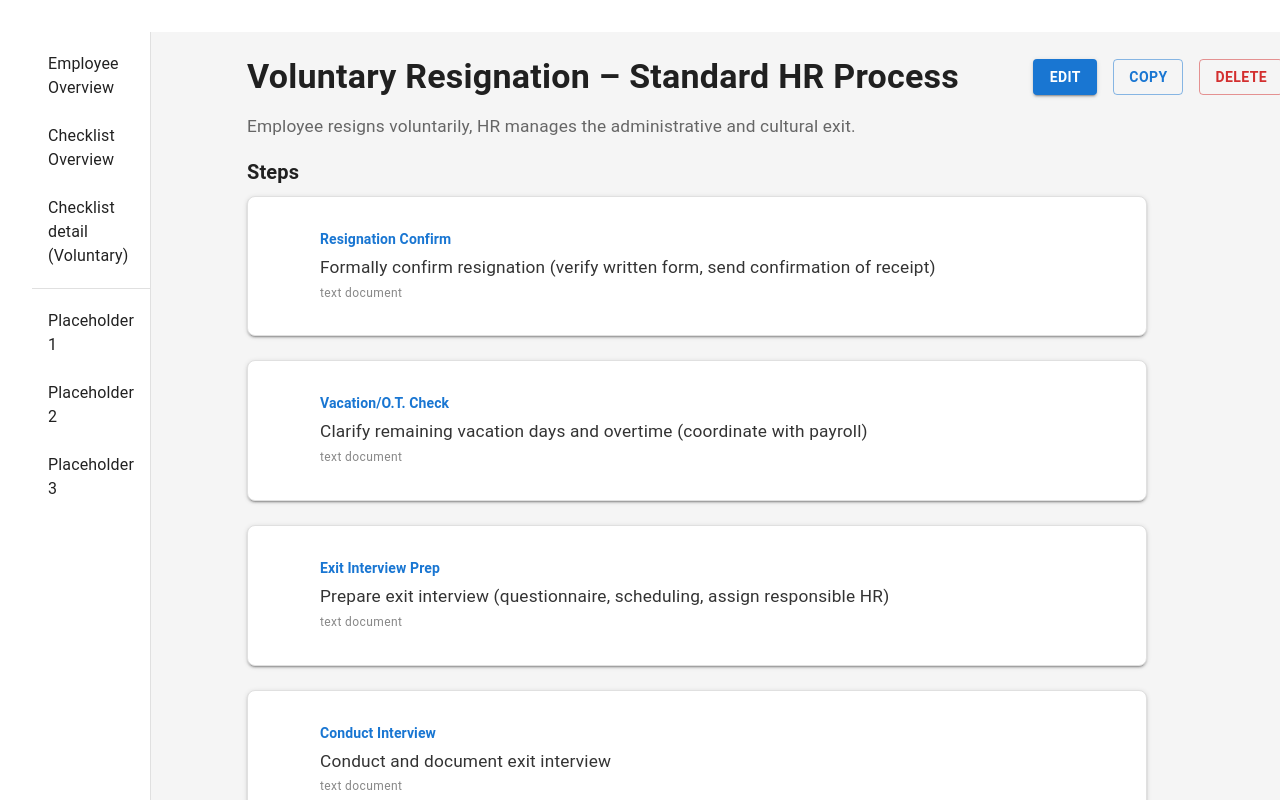
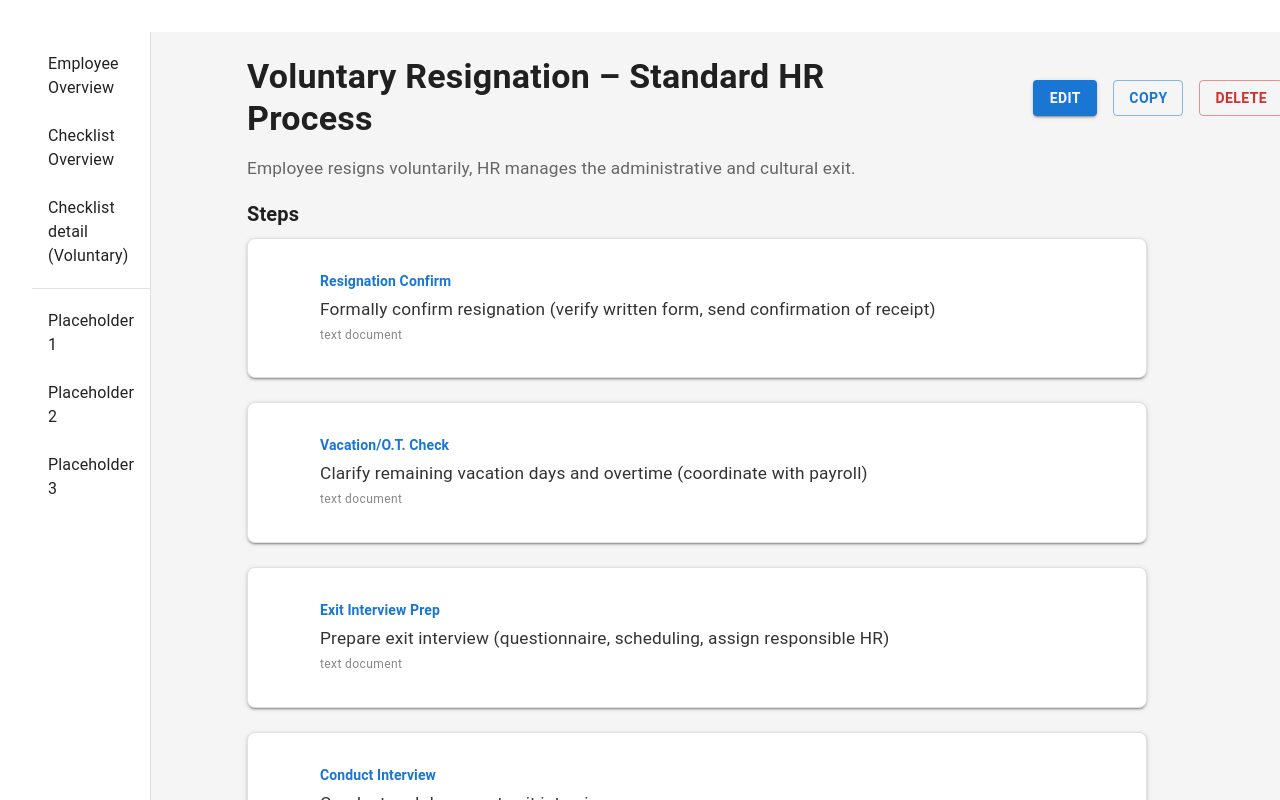
Before and after one commit to PatrickGress/offboardingtoolTS, a React (Vite) app: page /checklist-detail/e2a1c7b2-1f3a-4b2c-9e8f-1a2b3c4d5e01 in a window 1280 px wide. Shown: the top 800 px of the page. Built offline with nearby package versions, Linux system fonts and the light colour scheme.

Commit message:
pretty header

```diff
--- a/src/components/ChecklistDetail.tsx
+++ b/src/components/ChecklistDetail.tsx
@@ -62,7 +62,7 @@ export function ChecklistDetail() {
       {/* Header box: headline, description, steps header */}
       <Box>
         <Box sx={{ display: 'flex', alignItems: 'center', justifyContent: 'space-between', mb: 2 }}>
-          <Typography variant="h4" sx={{ fontWeight: 700, pl: 0, textAlign: 'left' }}>
+          <Typography variant="h4" sx={{ fontWeight: 700, pl: 0, textAlign: 'left', maxWidth: 600, whiteSpace: 'normal', wordBreak: 'break-word' }}>
             {card.name}
           </Typography>
           <Box sx={{ display: 'flex', gap: 2 }}>
```
